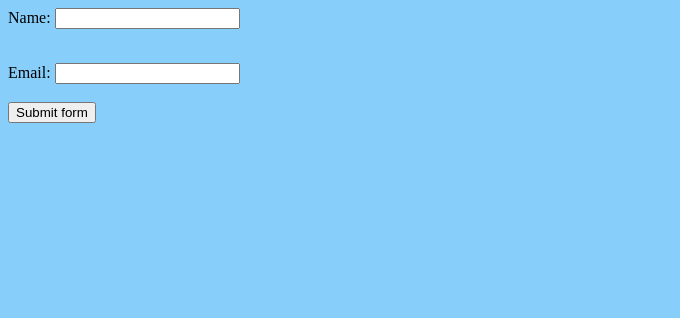
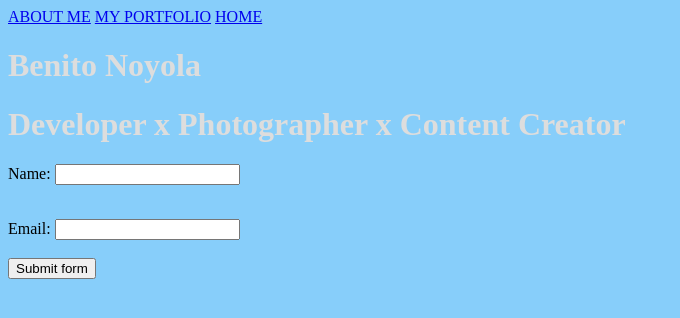
Before and after one commit to Benito-Noyola-Personal-Website/personal-site, a plain HTML site: page contact.html in a window 1280 px wide. Shown: the whole page, without its empty margins (0-680 px from the left). Drawn offline with Linux system fonts and the light colour scheme.

Commit message:
Added header to contact page

```diff
--- a/contact.html
+++ b/contact.html
@@ -9,6 +9,20 @@
     <link rel="stylesheet" type="text/css" href="style.css">
 </head>
 <body>
+
+  <header>
+    <topnav>
+     <class="topnav">
+    <div>
+        <a href="about.html">ABOUT ME</a>
+        <a href="portfolio.html">MY PORTFOLIO</a>
+        <a class="active" href="index.html">HOME</a>
+        <h1>Benito Noyola</h1>
+        <h1>Developer x Photographer x Content Creator</h1>
+    </div>
+  </nav>
+</header>
+
     <form id="form">
   <label> Name: <input type="text" /></label>
   <br /><br />
```
